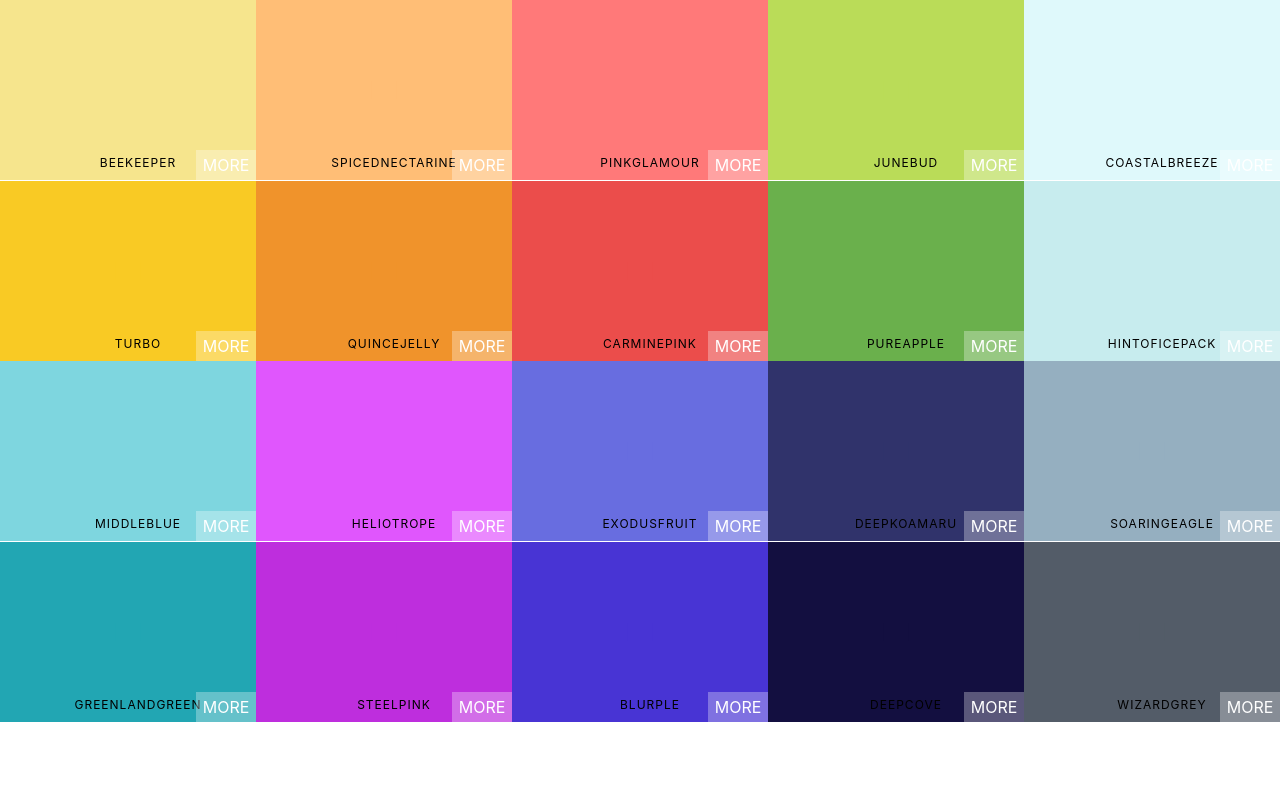
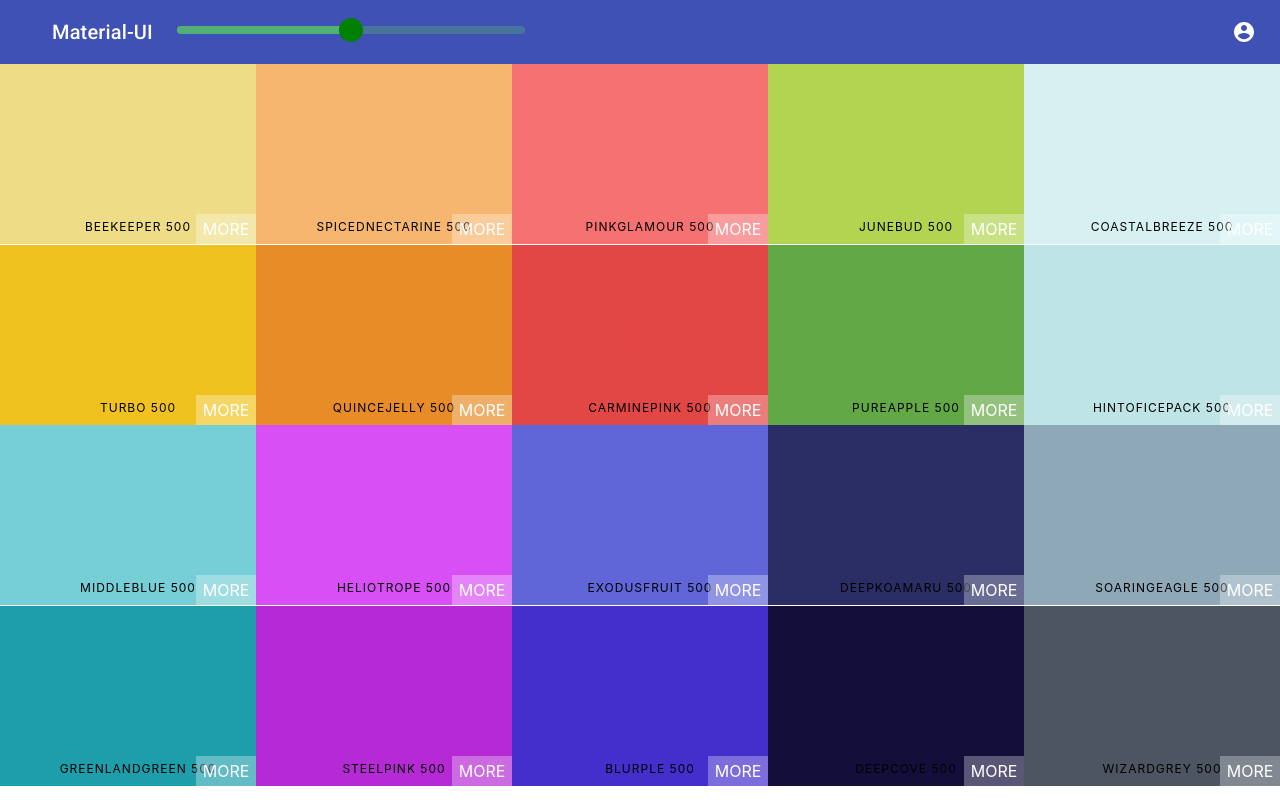
Before and after one commit to akhilbharti/colorApp, a React (Create React App) app: page / in a window 1280 px wide. Built offline with nearby package versions, Linux system fonts and the light colour scheme.

Commit message:
navbar palette and slider code refractored

```diff
--- a/src/App.js
+++ b/src/App.js
@@ -1,16 +1,14 @@
 import React from 'react';
 import './App.css';
 import Palette from './components/palette'
-import SeedColor from './seedColor'
 import { generatePalette } from './helper/colorHelper'
 import seedColor from './seedColor';
 
 function App() {
 
-  console.log('%c⧭', 'color: #00e600', generatePalette(seedColor[4]));
   return (
     <div className="App">
-      <Palette {...SeedColor[4]}/>
+      <Palette palette = {generatePalette(seedColor[4])}/>
     </div>
   );
 }
--- a/src/components/colorBox.js
+++ b/src/components/colorBox.js
@@ -1,6 +1,8 @@
 import React,{useState,useEffect} from 'react'
 import './styles/colorBox.css'
 import {CopyToClipboard} from 'react-copy-to-clipboard'
+
+
 
 
 function ColorBox({...props}){
--- a/src/components/palette.js
+++ b/src/components/palette.js
@@ -1,14 +1,23 @@
-import React from 'react'
+import React, {useState} from 'react'
 import ColorBox from './colorBox'
 import './styles/palette.css'
+import Navbar from './navbar'
+
 
 function Palette({...props}){
+  const {colors} = props.palette
+  const [level, setLevel] = useState(500)
 
-const colorBoxes = props.colors.map(color=> (
-  <ColorBox background={color.color} name={color.name}/>
+  const changeLevel = (event, newlevel) => {
+    setLevel(newlevel)
+  }
+
+const colorBoxes = colors[level].map(color=> (
+  <ColorBox background={color.hex} name={color.name}/>
 ))
 
   return <div className="Palette">
+    <Navbar level={level} changeLevel={changeLevel}/>
     {/* navbar will be added here */}
     <div className="palette-clr">
       {colorBoxes}
```
Also changed, not shown: 1 other file (tests, documents, lock files or other folders).
